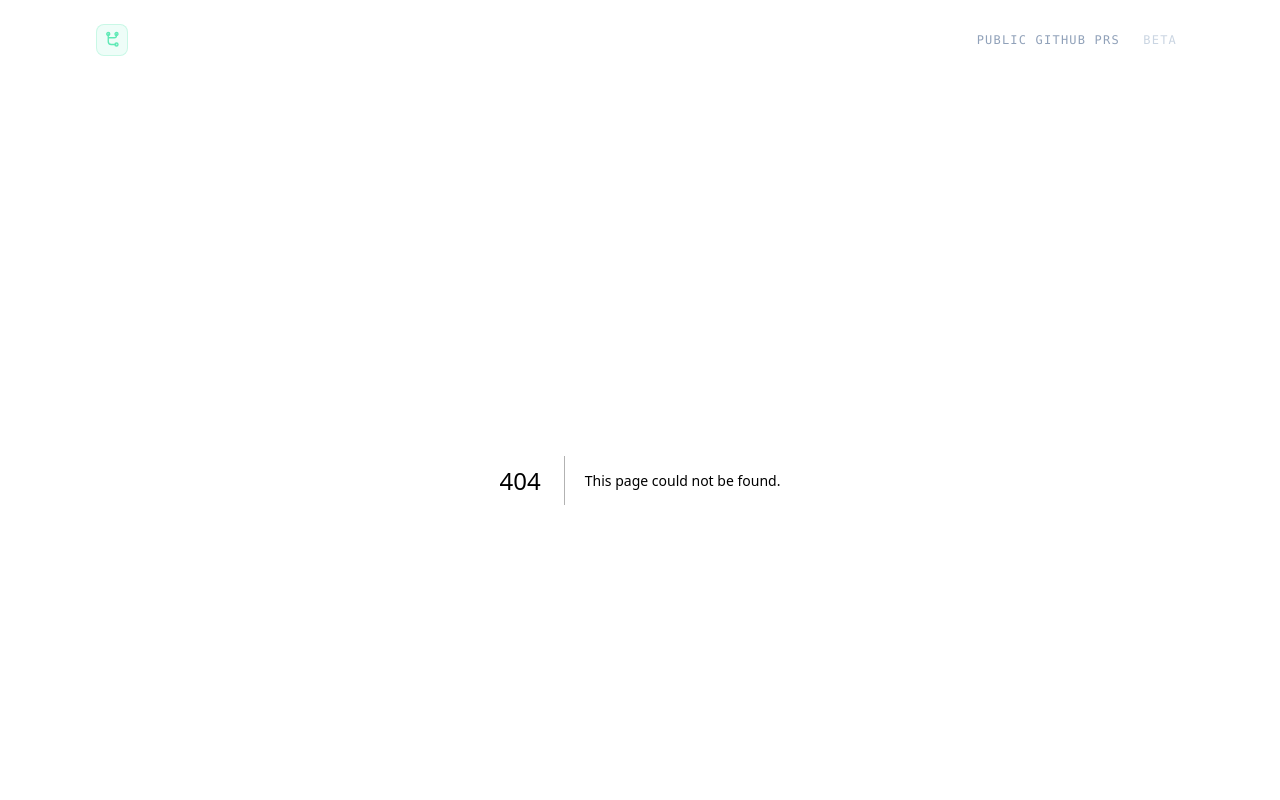
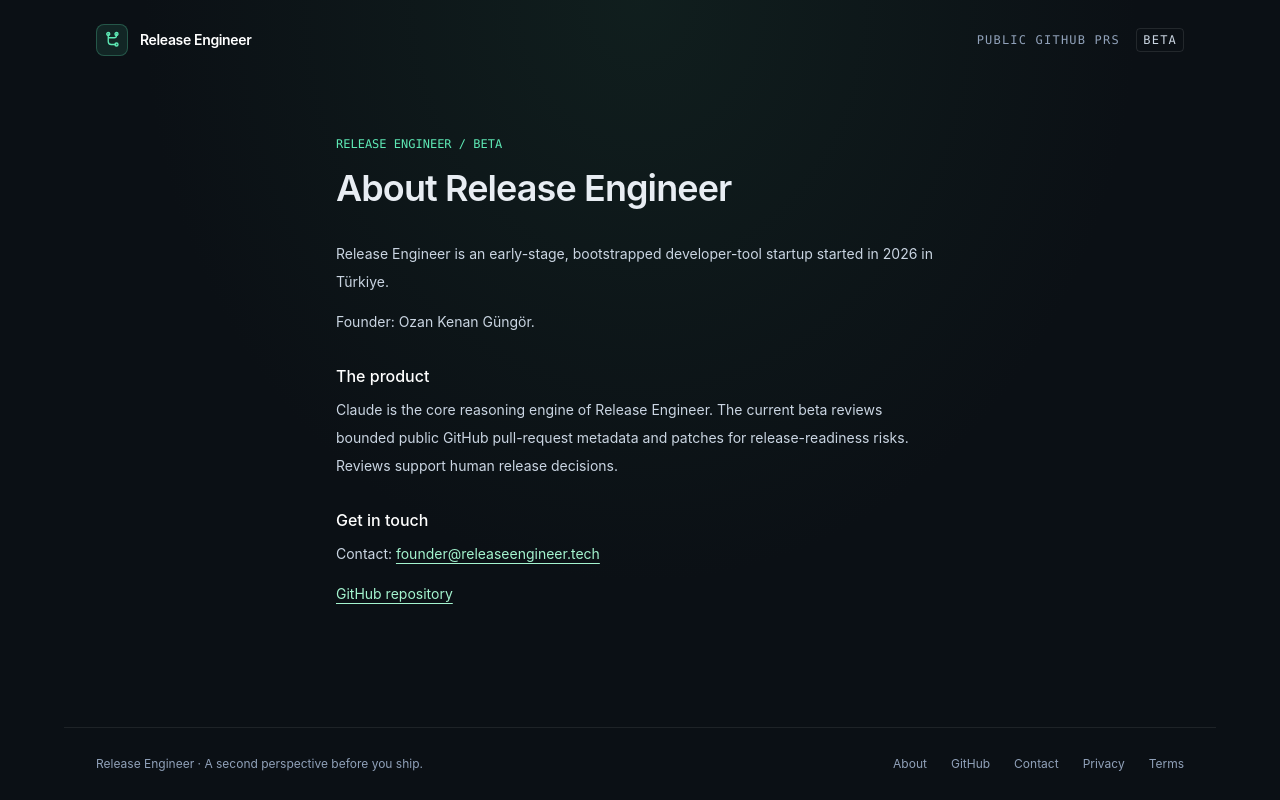
Before and after one commit to ozankenangungor/release-engineer, a Next.js app: page /about in a window 1280 px wide. Before the commit this address had no page. Shown: the top 800 px of the page. Built offline with nearby package versions, Linux system fonts and the light colour scheme.

Commit message:
feat: add about, terms, privacy pages, and SEO metadata

```diff
--- /dev/null
+++ b/src/app/about/page.tsx
@@ -0,0 +1,70 @@
+import type { Metadata } from "next";
+
+const title = "About — Release Engineer";
+const description =
+  "About Release Engineer, an early-stage, bootstrapped developer-tool startup started in 2026 in Türkiye by Ozan Kenan Güngör.";
+
+export const metadata: Metadata = {
+  title,
+  description,
+  openGraph: {
+    title,
+    description,
+    url: "./",
+    siteName: "Release Engineer",
+    type: "website",
+  },
+};
+
+export default function About() {
+  return (
+    <main id="main" className="mx-auto max-w-2xl px-5 py-14 sm:px-8">
+      <p className="font-mono text-xs text-emerald-300">
+        RELEASE ENGINEER / BETA
+      </p>
+      <h1 className="mt-4 text-4xl font-semibold tracking-tight">
+        About Release Engineer
+      </h1>
+      <div className="mt-8 space-y-7 text-sm leading-7 text-slate-300">
+        <section>
+          <p>
+            Release Engineer is an early-stage, bootstrapped developer-tool
+            startup started in 2026 in Türkiye.
+          </p>
+          <p className="mt-3">Founder: Ozan Kenan Güngör.</p>
+        </section>
+        <section>
+          <h2 className="mb-2 text-base font-medium text-white">The product</h2>
+          <p>
+            Claude is the core reasoning engine of Release Engineer. The
+            current beta reviews bounded public GitHub pull-request metadata
+            and patches for release-readiness risks. Reviews support human
+            release decisions.
+          </p>
+        </section>
+        <section>
+          <h2 className="mb-2 text-base font-medium text-white">Get in touch</h2>
+          <p>
+            Contact:{" "}
+            <a
+              href="mailto:founder@releaseengineer.tech"
+              className="text-emerald-200 underline underline-offset-4"
+            >
+              founder@releaseengineer.tech
+            </a>
+          </p>
+          <p className="mt-3">
+            <a
+              href="https://github.com/ozankenangungor/release-engineer"
+              className="text-emerald-200 underline underline-offset-4"
+              target="_blank"
+              rel="noopener noreferrer"
+            >
+              GitHub repository
+            </a>
+          </p>
+        </section>
+      </div>
+    </main>
+  );
+}
--- a/src/app/layout.tsx
+++ b/src/app/layout.tsx
@@ -5,6 +5,17 @@
 const title = "Release Engineer — Your AI Release Engineer";
 const description =
   "Review public GitHub pull requests for regressions, testing gaps, breaking changes and release risks. Powered by Claude.";
+
+const softwareApplication = {
+  "@context": "https://schema.org",
+  "@type": "SoftwareApplication",
+  name: "Release Engineer",
+  url: "https://releaseengineer.tech",
+  description,
+  applicationCategory: "DeveloperApplication",
+  creator: { "@type": "Person", name: "Ozan Kenan Güngör" },
+  sameAs: "https://github.com/ozankenangungor/release-engineer",
+};
 
 export const metadata: Metadata = {
   metadataBase: new URL("https://releaseengineer.tech"),
@@ -26,6 +37,12 @@
   return (
     <html lang="en">
       <body className="flex min-h-screen flex-col">
+        <script
+          type="application/ld+json"
+          dangerouslySetInnerHTML={{
+            __html: JSON.stringify(softwareApplication).replace(/</g, "\\u003c"),
+          }}
+        />
         <a href="#main" className="skip-link">
           Skip to content
         </a>
--- a/src/app/privacy/page.tsx
+++ b/src/app/privacy/page.tsx
@@ -1,5 +1,20 @@
 import type { Metadata } from "next";
-export const metadata: Metadata = { title: "Privacy — Release Engineer" };
+
+const title = "Privacy — Release Engineer";
+const description =
+  "Privacy and data handling for Release Engineer’s public GitHub pull-request reviews.";
+
+export const metadata: Metadata = {
+  title,
+  description,
+  openGraph: {
+    title,
+    description,
+    url: "./",
+    siteName: "Release Engineer",
+    type: "website",
+  },
+};
 
 export default function Privacy() {
   return (
@@ -8,6 +23,9 @@
         RELEASE ENGINEER / BETA
       </p>
       <h1 className="mt-4 text-4xl font-semibold tracking-tight">Privacy</h1>
+      <p className="mt-4 text-xs text-slate-400">
+        Last updated: <time dateTime="2026-10-07">October 7, 2026</time>
+      </p>
       <div className="mt-8 space-y-7 text-sm leading-7 text-slate-300">
         <section>
           <h2 className="mb-2 text-base font-medium text-white">
@@ -61,6 +79,15 @@
             update it if the product’s data handling changes.
           </p>
         </section>
+        <p>
+          Contact:{" "}
+          <a
+            href="mailto:founder@releaseengineer.tech"
+            className="text-emerald-200 underline underline-offset-4"
+          >
+            founder@releaseengineer.tech
+          </a>
+        </p>
       </div>
     </main>
   );
--- /dev/null
+++ b/src/app/robots.ts
@@ -0,0 +1,8 @@
+import type { MetadataRoute } from "next";
+
+export default function robots(): MetadataRoute.Robots {
+  return {
+    rules: { userAgent: "*", allow: "/" },
+    sitemap: "https://releaseengineer.tech/sitemap.xml",
+  };
+}
--- /dev/null
+++ b/src/app/sitemap.ts
@@ -0,0 +1,7 @@
+import type { MetadataRoute } from "next";
+
+export default function sitemap(): MetadataRoute.Sitemap {
+  return ["/", "/about", "/privacy", "/terms"].map((path) => ({
+    url: new URL(path, "https://releaseengineer.tech").toString(),
+  }));
+}
--- a/src/app/terms/page.tsx
+++ b/src/app/terms/page.tsx
@@ -1,5 +1,20 @@
 import type { Metadata } from "next";
-export const metadata: Metadata = { title: "Terms — Release Engineer" };
+
+const title = "Terms — Release Engineer";
+const description =
+  "Beta terms and limitations for Release Engineer’s public GitHub pull-request reviews.";
+
+export const metadata: Metadata = {
+  title,
+  description,
+  openGraph: {
+    title,
+    description,
+    url: "./",
+    siteName: "Release Engineer",
+    type: "website",
+  },
+};
 
 export default function Terms() {
   return (
@@ -8,6 +23,9 @@
         RELEASE ENGINEER / BETA
       </p>
       <h1 className="mt-4 text-4xl font-semibold tracking-tight">Terms</h1>
+      <p className="mt-4 text-xs text-slate-400">
+        Last updated: <time dateTime="2026-10-07">October 7, 2026</time>
+      </p>
       <div className="mt-8 space-y-7 text-sm leading-7 text-slate-300">
         <section>
           <h2 className="mb-2 text-base font-medium text-white">
@@ -49,6 +67,15 @@
             product. They are not a custom legal assessment.
           </p>
         </section>
+        <p>
+          Contact:{" "}
+          <a
+            href="mailto:founder@releaseengineer.tech"
+            className="text-emerald-200 underline underline-offset-4"
+          >
+            founder@releaseengineer.tech
+          </a>
+        </p>
       </div>
     </main>
   );
--- a/src/components/brand.tsx
+++ b/src/components/brand.tsx
@@ -51,6 +51,9 @@
     <footer className="mx-auto flex w-full max-w-6xl flex-col justify-between gap-4 border-t border-white/8 px-5 py-7 text-xs text-slate-400 sm:flex-row sm:px-8">
       <p>Release Engineer · A second perspective before you ship.</p>
       <nav aria-label="Footer" className="flex flex-wrap gap-x-6 gap-y-3">
+        <Link className="transition hover:text-white" href="/about">
+          About
+        </Link>
         <a
           className="transition hover:text-white"
           href="https://github.com/ozankenangungor/release-engineer"
```
